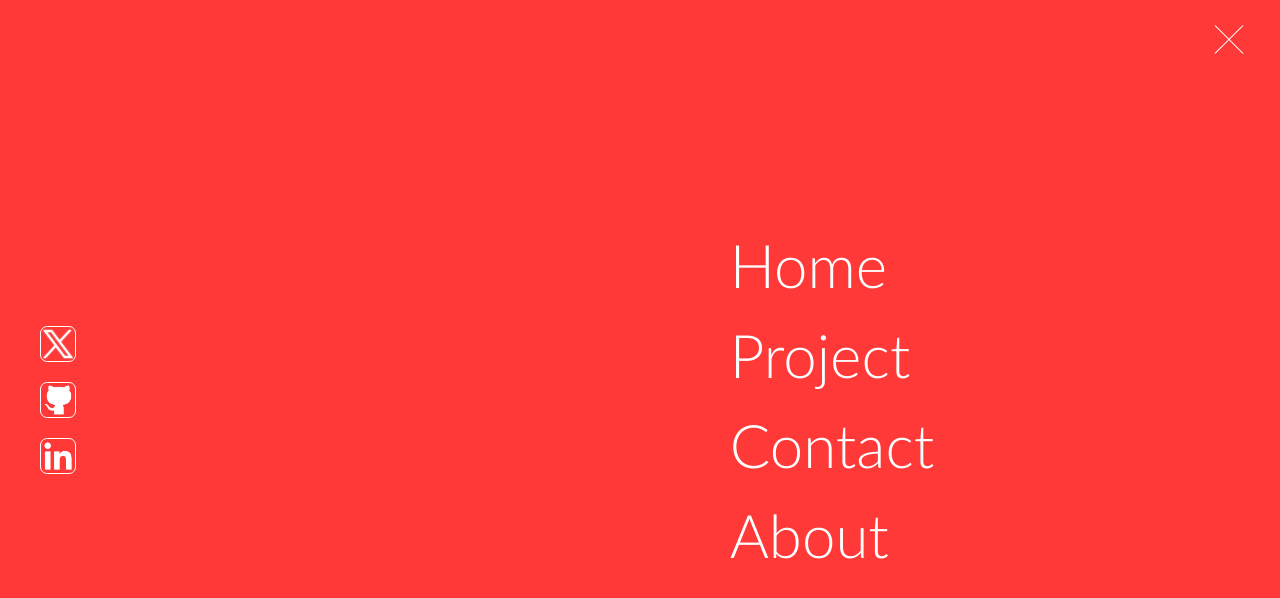
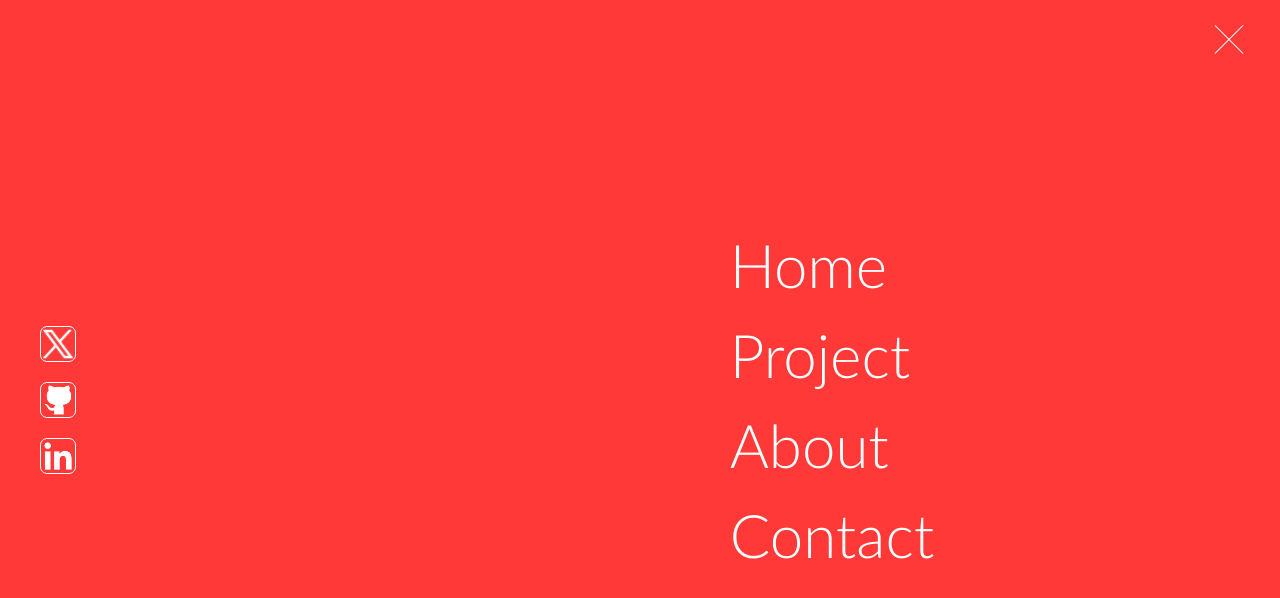
Before and after one commit to Haile-08/react_portfolio, a React (Vite) app: page / in a window 1280 px wide. Both pictures are taken after a click on the element 1225 px from the left and 35 px from the top of the page. Shown: the top 598 px of the page. Built offline with nearby package versions, Linux system fonts and the light colour scheme.

Commit message:
Init the Animation-customization

```diff
--- a/index.html
+++ b/index.html
@@ -2,9 +2,9 @@
 <html lang="en">
   <head>
     <meta charset="UTF-8" />
-    <link rel="icon" type="image" href="logo.png" />
+    <link rel="icon" type="image/svg+xml" href="/logo.svg" />
     <meta name="viewport" content="width=device-width, initial-scale=1.0" />
-    <title>H.Melaku</title>
+    <title>H. Melaku</title>
   </head>
   <body>
     <div id="root"></div>
--- a/src/components/About/About.jsx
+++ b/src/components/About/About.jsx
@@ -3,7 +3,7 @@
 
 function About() {
   return (
-    <div className="about">
+    <div className="about" id="about">
       <div className="about-body">
         <div className="about-title">
           <p>About Me</p>
@@ -37,6 +37,7 @@
                 <p>05.2022 - 01.2024</p>
                 <p>Holberton School - Software engineering</p>
               </div>
+              <hr />
             </div>
             <a href="/1. Haile_Melaku_Resume.pdf" download>
               <button>RESUME</button>
--- a/src/components/Navigation/Navigation.tsx
+++ b/src/components/Navigation/Navigation.tsx
@@ -66,12 +66,12 @@
             </div>
             <div onClick={handleClick}>
               <HashLink to="#project" smooth>
-                Contact
+                About
               </HashLink>
             </div>
             <div onClick={handleClick}>
-              <HashLink to="" smooth>
-                About
+              <HashLink to="#about" smooth>
+                Contact
               </HashLink>
             </div>
           </div>
--- a/src/components/contact/Contact.tsx
+++ b/src/components/contact/Contact.tsx
@@ -4,7 +4,6 @@
 import { object, string, minLength, email } from "valibot";
 import error from "../../assets/error.png";
 import "./Contact.css";
-import { useState } from "react";
 import emailjs from "@emailjs/browser";
 
 interface IFormInputs {
```
Also changed, not shown: public/logo.png (deleted), public/logo.svg (added).
